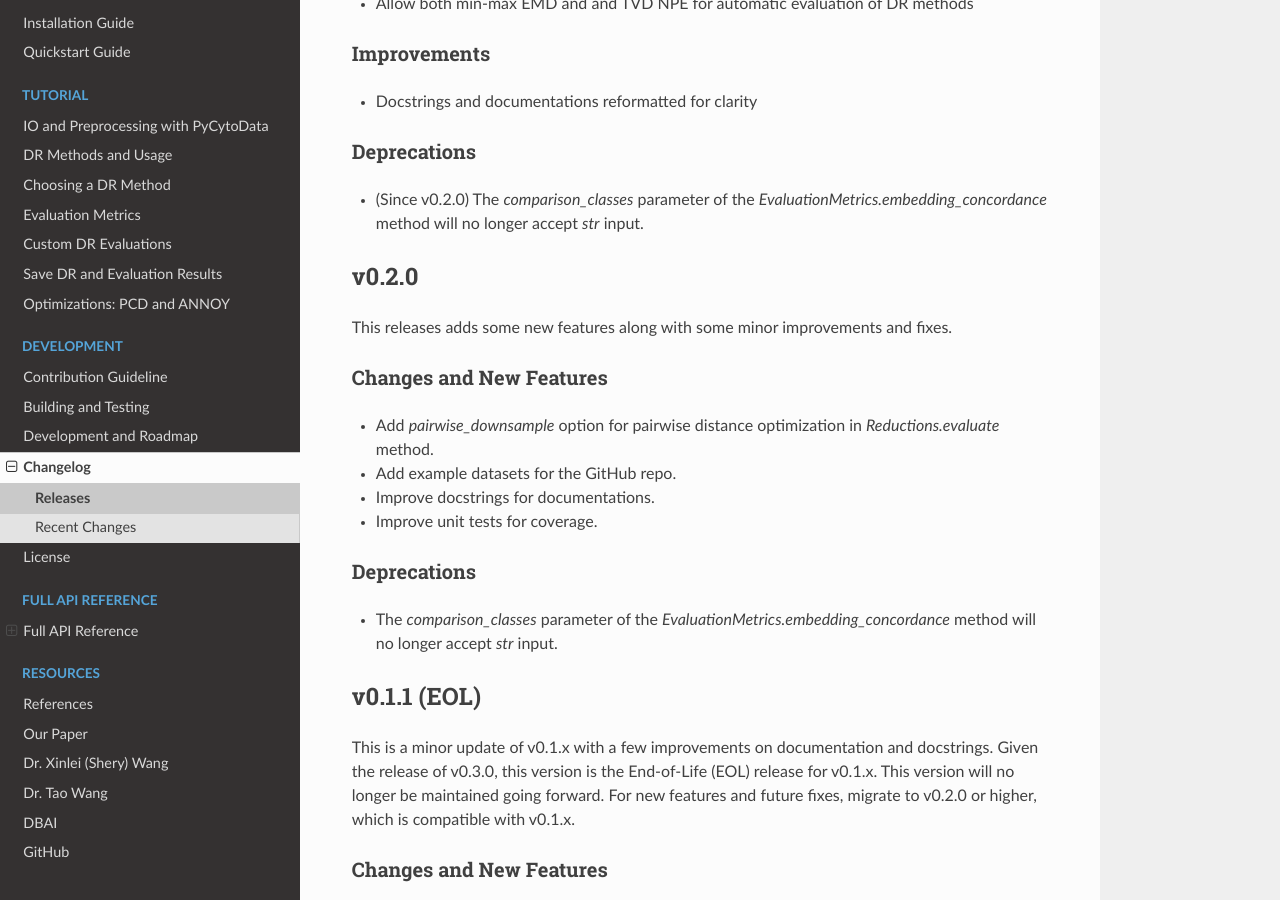
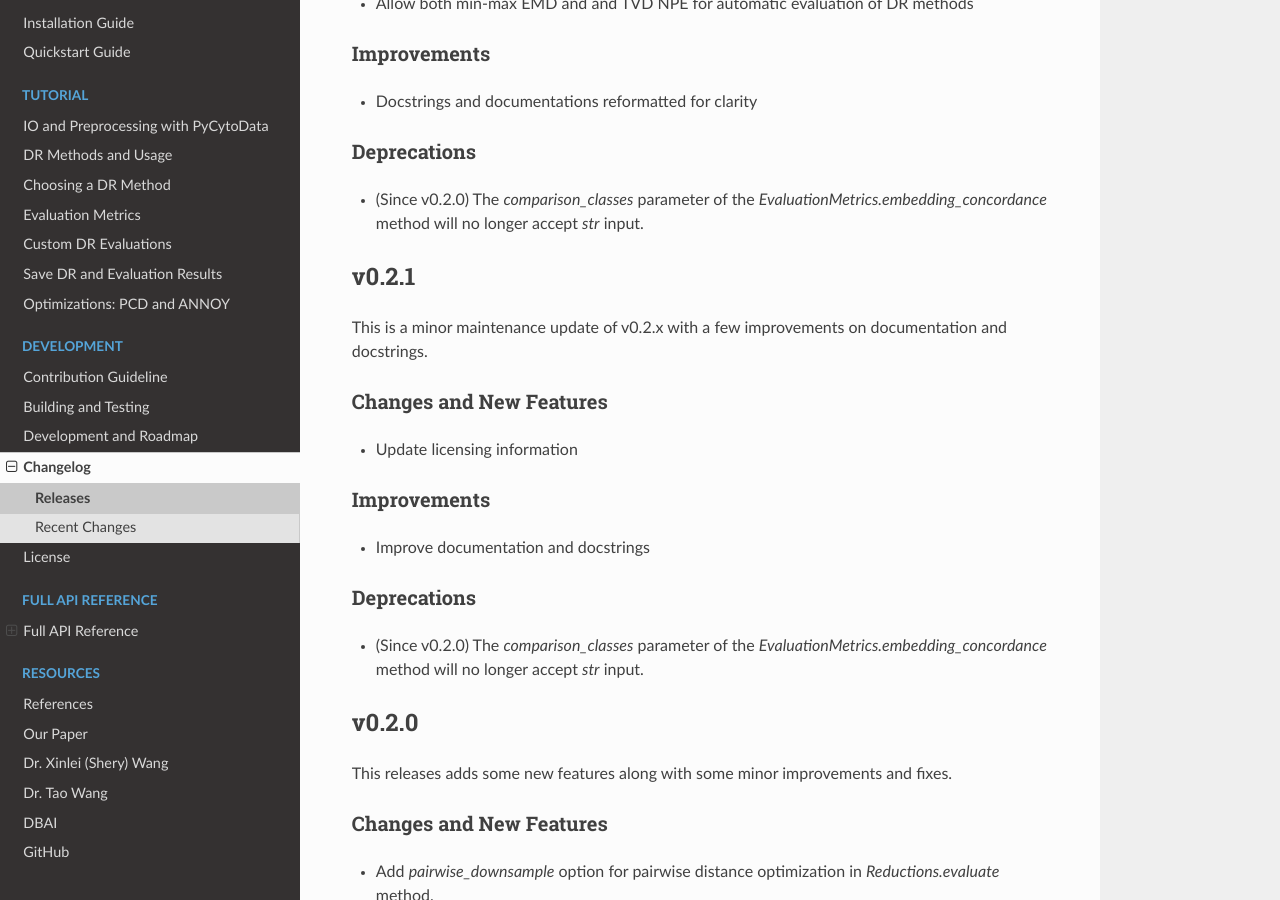
Before and after one commit to kevin931/CytofDR, a Sphinx documentation site: the page built from docs/source/change/releases.rst, in a window 1280 px wide and 900 px high, scrolled down 467 px. Built offline with Sphinx 7.4.7 and the Read the Docs theme 2.0.0, drawn with Linux system fonts in a browser that asks for light colours.

Commit message:
Merge: Add v0.2.1 release notes

```diff
--- a/docs/source/change/releases.rst
+++ b/docs/source/change/releases.rst
@@ -29,6 +29,28 @@ Deprecations
 ----------------
 
 - (Since v0.2.0) The `comparison_classes` parameter of the `EvaluationMetrics.embedding_concordance` method will no longer accept `str` input.
+
+********
+v0.2.1
+********
+
+This is a minor maintenance update of v0.2.x with a few improvements on documentation and docstrings.
+
+Changes and New Features
+--------------------------
+
+- Update licensing information
+
+Improvements
+---------------
+
+- Improve documentation and docstrings
+
+Deprecations
+----------------
+
+- (Since v0.2.0) The `comparison_classes` parameter of the `EvaluationMetrics.embedding_concordance` method will no longer accept `str` input.
+
 
 ********
 v0.2.0
```
